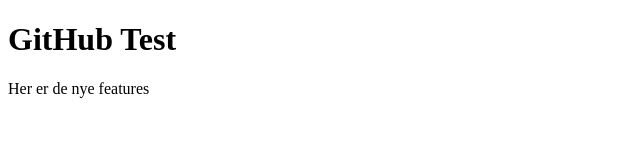
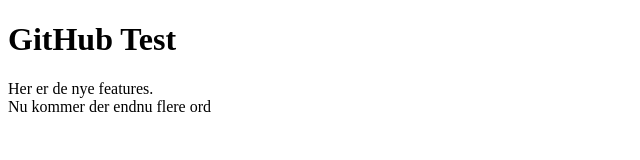
Before and after one commit to Rodoeth/GitHub-Test, a plain HTML site: page index.html in a window 1280 px wide. Shown: the whole page, without its empty margins (0-640 px from the left). Drawn offline with Linux system fonts and the light colour scheme.

Commit message:
Opdaterede ord

```diff
--- a/index.html
+++ b/index.html
@@ -7,6 +7,8 @@
 </head>
 <body>
     <h1>GitHub Test</h1>
-    <p>Her er de nye features</p>
+    <p>Her er de nye features. <br>
+    Nu kommer der endnu flere ord</p>
+
 </body>
 </html>
```
